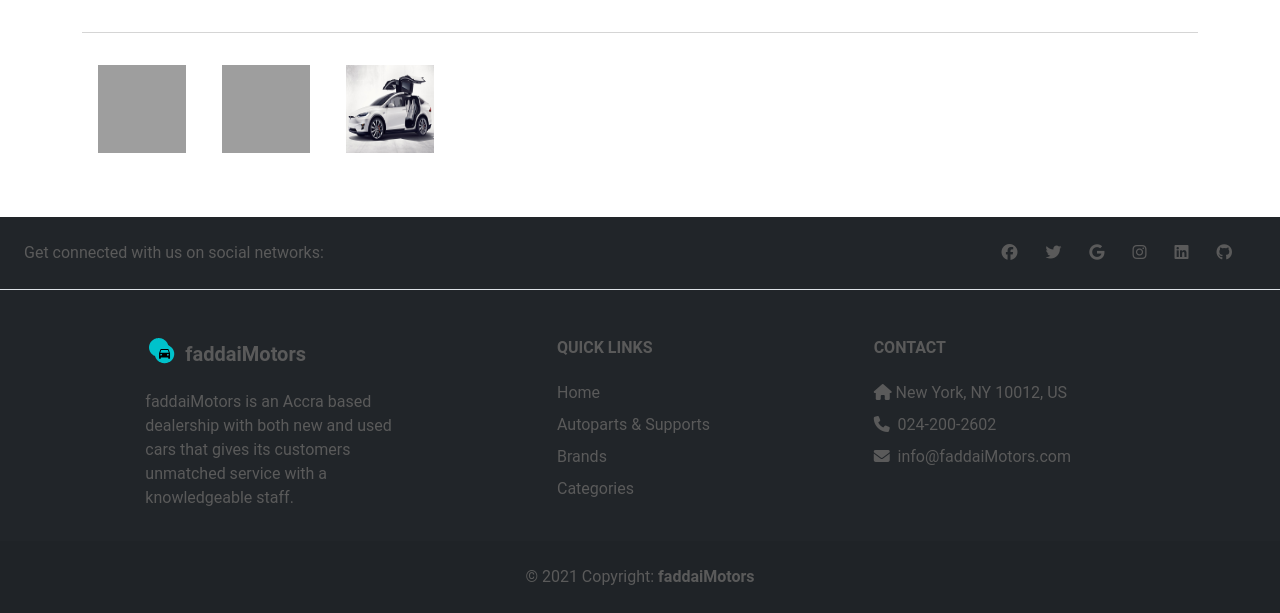
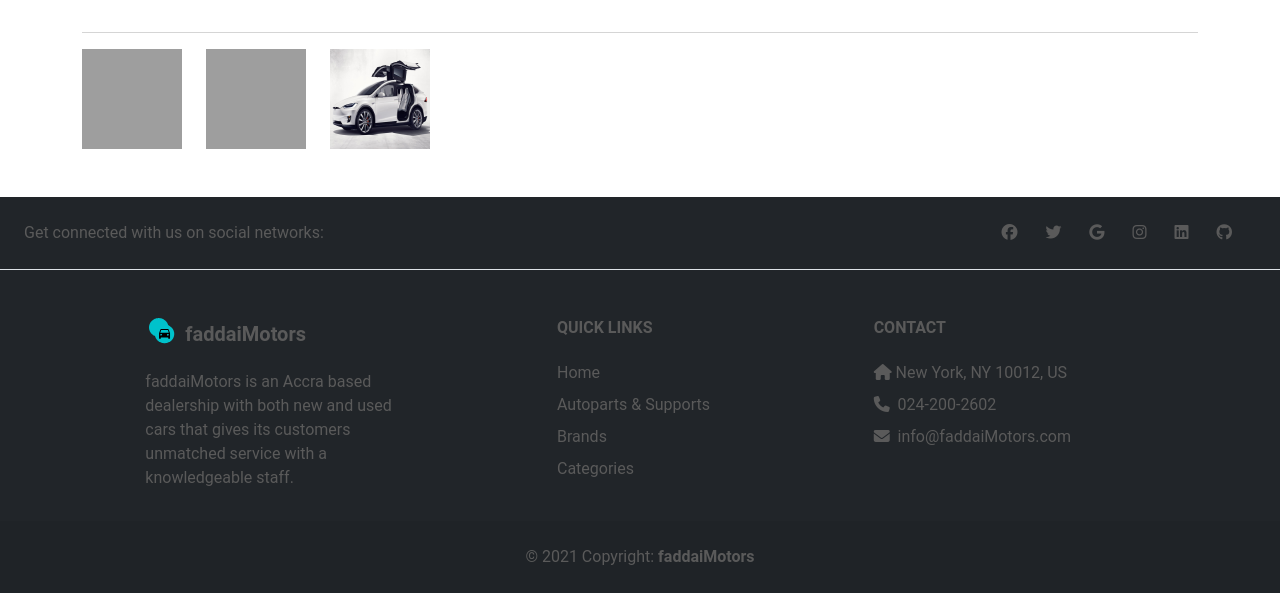
Before and after one commit to Esekyi/faddaimotors, a Flask app: page /item/1 in a window 1280 px wide. Shown: the part 591-1204 px from the top of the page. Run offline with Flask 2, Linux system fonts and the light colour scheme; data comes from the database, SQL or seed files in the repository; some libraries are stand-ins or nearby versions; grey boxes are pictures that could not be loaded.

Commit message:
Update Cart

```diff
--- a/shop_app/templates/items/view_single_page.html
+++ b/shop_app/templates/items/view_single_page.html
@@ -34,6 +34,15 @@ body {
 -------------------------------------------------- */
   .featurette-heading {
     font-size: 30px;
+}
+.other-image{
+  margin-right: 20px;
+  transition: all .15s ease-out;
+}
+.other-image:hover{
+  cursor: pointer;
+  box-shadow: 0 0 20px 5px #ddd;
+  transform: scale(1.1);
 }
 
 @media (min-width: 59em) {
@@ -156,9 +165,12 @@ body {
     <div class="row">
         <div class="col-md-12 mt-3" id="other_images">
             <hr>
-            <img src="{{url_for('static', filename='images/' + item.image_1)}}" alt="{{item.name}}" width="120" height="120" class="p-3">
-            <img src="{{url_for('static', filename='images/' + item.image_2)}}" alt="{{item.name}}" width="120" height="120" class="p-3">
-            <img src="{{url_for('static', filename='images/' + item.image_3)}}" alt="{{item.name}}" width="120" height="120" class="p-3">
+            <img src="{{url_for('static', filename='images/' + item.image_1)}}" alt="{{item.name}}" width="100" height="100"
+              class="other-image">
+            <img src="{{url_for('static', filename='images/' + item.image_2)}}" alt="{{item.name}}" width="100" height="100"
+              class="other-image">
+            <img src="{{url_for('static', filename='images/' + item.image_3)}}" alt="{{item.name}}" width="100" height="100"
+              class="other-image">
 
         </div>
     </div>
```
